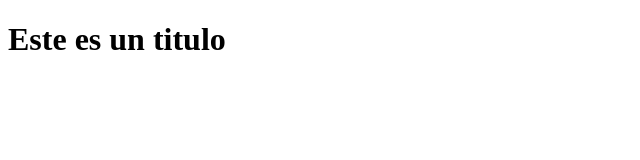
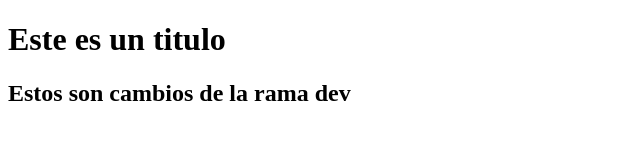
Before and after one commit to Eibethdc/Ejemplo074, a plain HTML site: page index.html in a window 1280 px wide. Shown: the whole page, without its empty margins (0-640 px from the left). Drawn offline with Linux system fonts and the light colour scheme.

Commit message:
Cambio en rama Dev

```diff
--- a/index.html
+++ b/index.html
@@ -7,5 +7,6 @@
 </head>
 <body>
     <h1>Este es un titulo</h1>
+    <h2>Estos son cambios de la rama dev</h2>
 </body>
 </html>
```
